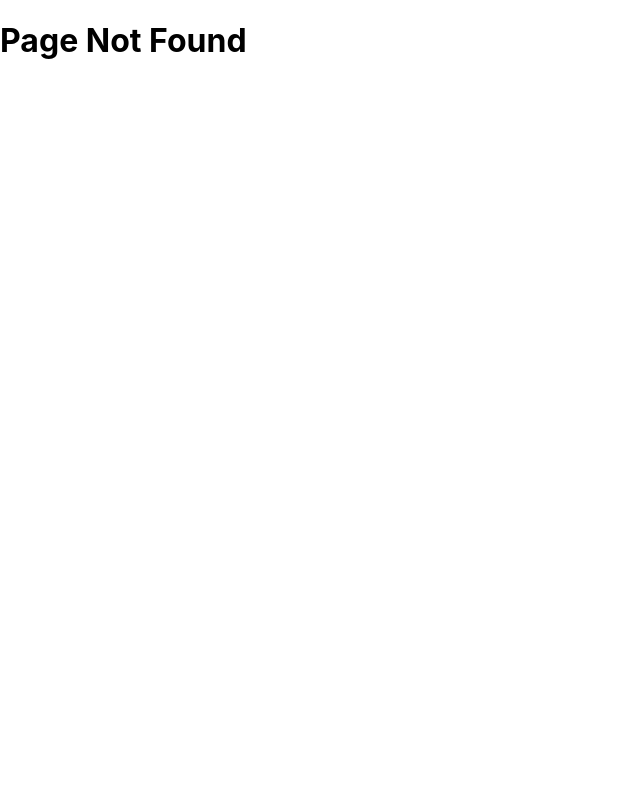
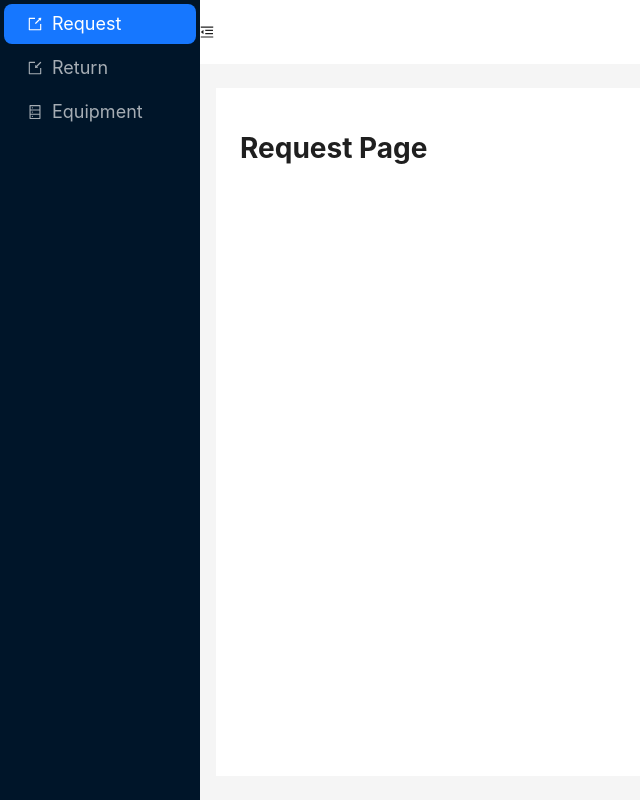
Before and after one commit to WanxiaJaneYang/Labman, a React (Create React App) app in the folder LabMan-Frontend/: page /admin/request in a window 1280 px wide. Before the commit this address had no page. Shown: the whole page, without its empty margins (0-640 px from the left). Built offline with nearby package versions, Linux system fonts and the light colour scheme.

Commit message:
adding pages for admin end

```diff
--- /dev/null
+++ b/LabMan-Frontend/src/components/Layout.css
@@ -0,0 +1,44 @@
+#components-layout-demo-custom-trigger .trigger {
+    padding: 0 24px;
+    font-size: 18px;
+    line-height: 64px;
+    cursor: pointer;
+    transition: color 0.3s;
+}
+
+#components-layout-demo-custom-trigger .trigger:hover {
+    color: #1890ff;
+}
+
+#components-layout-demo-custom-trigger .logo {
+    height: 32px;
+    margin: 16px;
+    background: rgba(255, 255, 255, 0.3);
+}
+
+
+/* Update the Menu item styles to make them bigger */
+.ant-menu-item {
+    font-size: 18px;
+    /* Adjust the font size as needed */
+    height: 60px;
+    /* Adjust the height as needed */
+    line-height: 60px;
+    /* Adjust the line height to match the height */
+}
+
+/* Make the layout take up the full window height and be responsive */
+.site-layout {
+    height: 100vh;
+    display: flex;
+    flex-direction: column;
+}
+
+.site-layout .ant-layout-header {
+    flex: 0 0 auto;
+}
+
+.site-layout .ant-layout-content {
+    flex: 1 1 auto;
+    overflow: auto;
+}
--- /dev/null
+++ b/LabMan-Frontend/src/components/Layout.jsx
@@ -0,0 +1,72 @@
+import {
+    MenuFoldOutlined,
+    MenuUnfoldOutlined,
+    DatabaseOutlined,
+    ExportOutlined,
+    ImportOutlined,
+} from '@ant-design/icons';
+import { Layout, Menu, theme } from 'antd';
+import React, { useState } from 'react';
+import './Layout.css';
+
+const { Header, Sider, Content } = Layout;
+
+const MyLayout = ({ defaultSelectedKeys = '1', children }) => {
+    const [collapsed, setCollapsed] = useState(false);
+    const {
+        token: { colorBgContainer },
+    } = theme.useToken();
+    return (
+        <Layout>
+            <Sider trigger={null} collapsible collapsed={collapsed} breakpoint="md" onCollapse={setCollapsed} >
+                <div className="logo" />
+                <Menu
+                    theme="dark"
+                    mode="inline"
+                    defaultSelectedKeys={[defaultSelectedKeys]}
+                    items={[
+                        {
+                            key: '1',
+                            icon: <ExportOutlined />,
+                            label: 'Request',
+                        },
+                        {
+                            key: '2',
+                            icon: <ImportOutlined />,
+                            label: 'Return',
+                        },
+                        {
+                            key: '3',
+                            icon: <DatabaseOutlined />,
+                            label: 'Equipment',
+                        },
+                    ]}
+                />
+            </Sider>
+            <Layout className="site-layout">
+                <Header
+                    style={{
+                        padding: 0,
+                        background: colorBgContainer,
+                    }}
+                >
+                    {React.createElement(collapsed ? MenuUnfoldOutlined : MenuFoldOutlined, {
+                        className: 'trigger',
+                        onClick: () => setCollapsed(!collapsed),
+                    })}
+                </Header>
+                <Content
+                    style={{
+                        margin: '24px 16px',
+                        padding: 24,
+                        minHeight: 280,
+                        background: colorBgContainer,
+                    }}
+                >
+                    {children}
+                </Content>
+            </Layout>
+        </Layout>
+    );
+};
+export default MyLayout;
--- a/LabMan-Frontend/src/index.js
+++ b/LabMan-Frontend/src/index.js
@@ -1,6 +1,6 @@
 import React from 'react';
 import ReactDOM from 'react-dom';
-import { Route, BrowserRouter as Router, Routes, Navigate } from 'react-router-dom';
+import { Route, BrowserRouter as Router, Routes } from 'react-router-dom';
 import './index.css';
 import MainRoute from './routes/MainRoute';
 import AdminRoute from './routes/AdminRoute';
@@ -9,8 +9,7 @@ import reportWebVitals from './reportWebVitals';
 ReactDOM.render(
   <Router>
     <Routes>
-      <Route path="/" element={<Navigate to="/login" />} />
-      <Route path="/login" element={<MainRoute />} />
+      <Route path="/" element={<MainRoute />} />
       <Route path="/admin/*" element={<AdminRoute />} />
     </Routes>
   </Router>,
--- a/LabMan-Frontend/src/pages/admin/dashboard/Index.js
+++ /dev/null
@@ -1,11 +0,0 @@
-import React from "react";
-
-function Index() {
-    return (
-        <div>
-            <h1>Dashboard</h1>
-        </div>
-    );
-}
-
-export default Index;
--- /dev/null
+++ b/LabMan-Frontend/src/pages/admin/equipment/index.js
@@ -0,0 +1,14 @@
+import React from "react";
+import MyLayout from "../../../components/Layout";
+
+function EquipmentPage() {
+    return (
+        <div>
+            <MyLayout defaultSelectedKeys="3">
+                <h1>Equipment Page</h1>
+            </MyLayout>
+        </div>
+    );
+}
+
+export default EquipmentPage;
--- /dev/null
+++ b/LabMan-Frontend/src/pages/admin/request/index.js
@@ -0,0 +1,14 @@
+import React from "react";
+import MyLayout from "../../../components/Layout";
+
+function RequestPage() {
+    return (
+        <div>
+            <MyLayout >
+                <h1>Request Page</h1>
+            </MyLayout>
+        </div>
+    );
+}
+
+export default RequestPage;
--- /dev/null
+++ b/LabMan-Frontend/src/pages/admin/return/index.js
@@ -0,0 +1,14 @@
+import React from "react";
+import MyLayout from "../../../components/Layout";
+
+function ReturnPage() {
+    return (
+        <div>
+            <MyLayout defaultSelectedKeys="2">
+                <h1>Return Page</h1>
+            </MyLayout>
+        </div>
+    );
+}
+
+export default ReturnPage;
--- a/LabMan-Frontend/src/routes/AdminRoute.js
+++ b/LabMan-Frontend/src/routes/AdminRoute.js
@@ -1,12 +1,16 @@
 import React from 'react';
 import { Routes, Route } from 'react-router-dom';
-import Index from '../pages/admin/dashboard/Index';
+import RequestPage from '../pages/admin/request';
+import ReturnPage from '../pages/admin/return';
+import EquipmentPage from '../pages/admin/equipment';
 import PageNotFound from '../pages/PageNotFound';
 
 function AdminRoute() {
     return (
         <Routes>
-            <Route path="/dashboard" element={<Index />} />
+            <Route path="/request" element={<RequestPage />} />
+            <Route path="/return" element={<ReturnPage />} />
+            <Route path="/equipment" element={<EquipmentPage />} />
             <Route path="/*" element={<PageNotFound />} />
         </Routes>
     );
```
